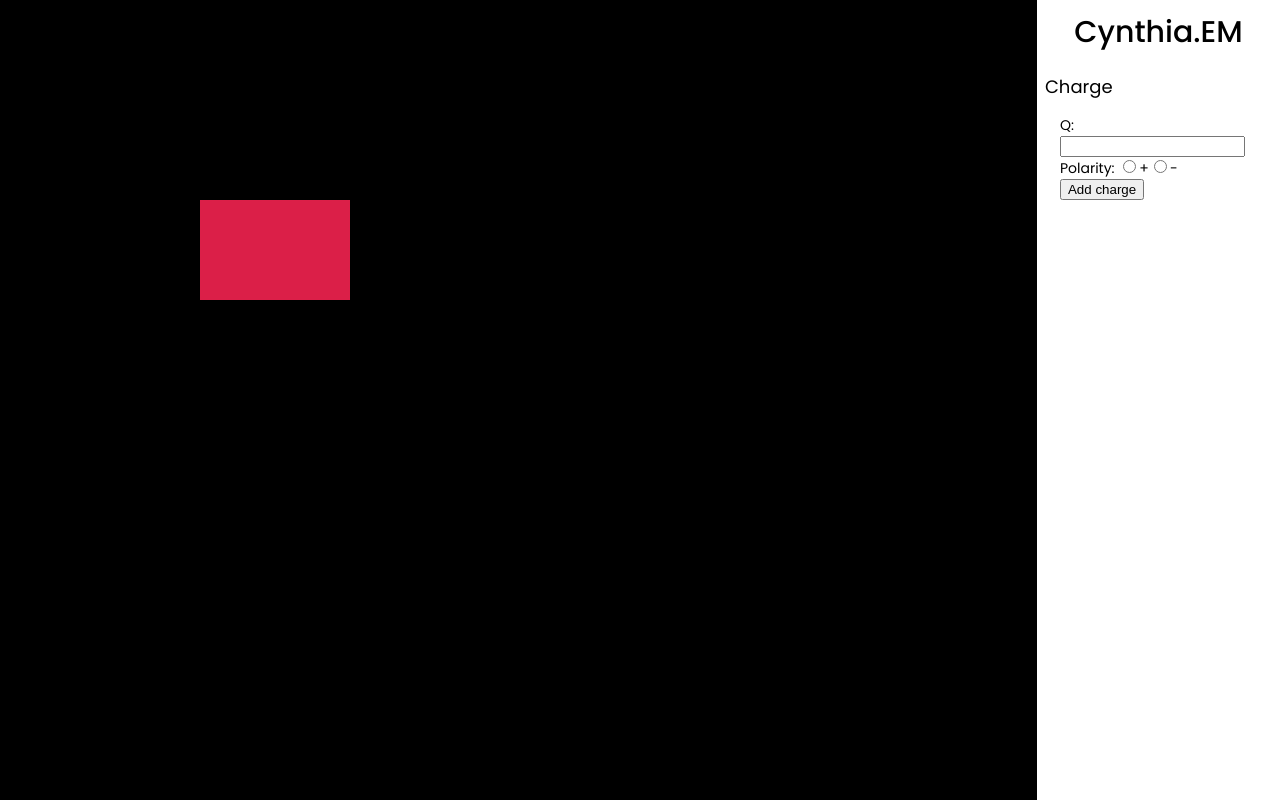
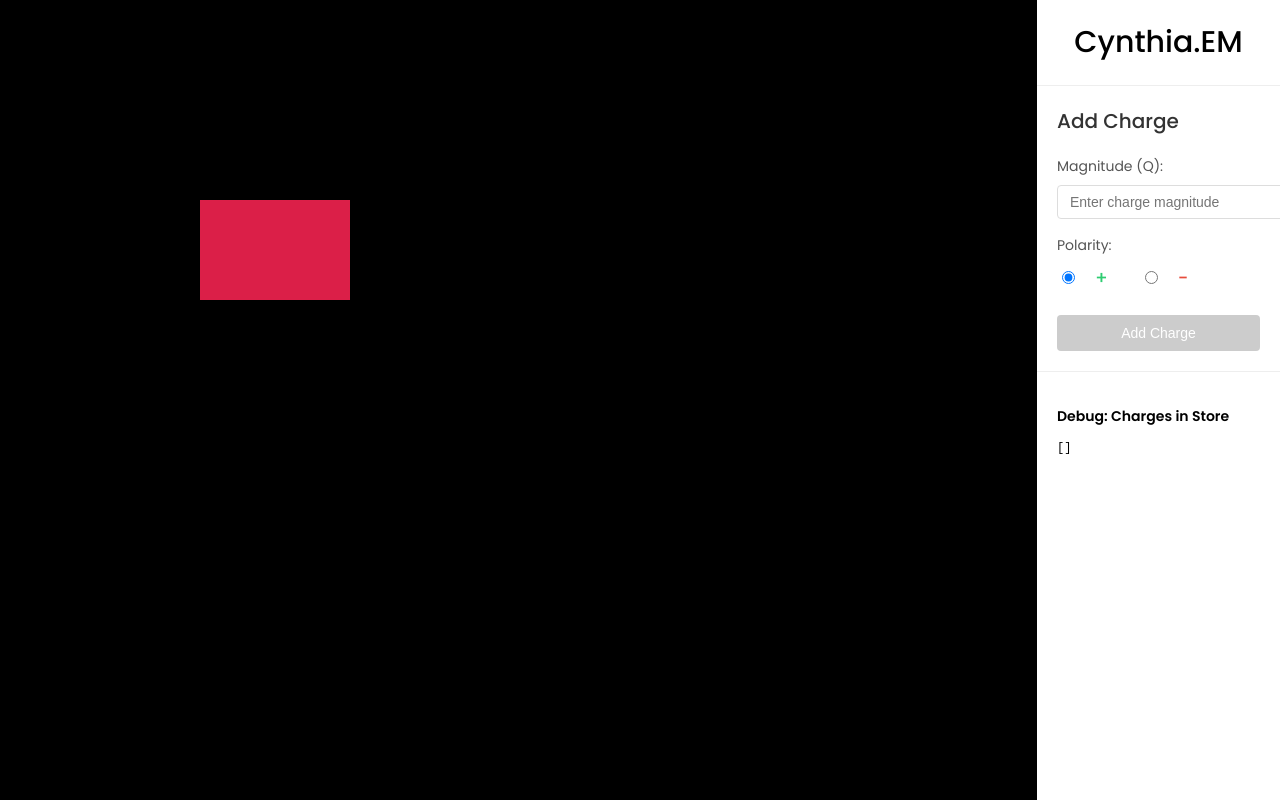
Before and after one commit to achuthanmukundan00/Capstone202425, a Vue app in the folder project-cynthia/: page / in a window 1280 px wide. Built offline with nearby package versions, Linux system fonts and the light colour scheme.

Commit message:
cleaned up the UI and connected the Add Charge button to the charges store

```diff
--- a/project-cynthia/src/components/ControlBar.vue
+++ b/project-cynthia/src/components/ControlBar.vue
@@ -1,57 +1,243 @@
 <template>
   <div class="controls-container">
-    <!-- Add your controls here -->
+    <!-- Application logo -->
     <div class="logo">
       Cynthia.EM
     </div>
 
+    <!-- Charge creation form container -->
     <div class="charge-container">
-        Charge
-        <form>
-            <label for="q">Q:</label>
-            <input type="text" id="q" name="q"><br>
+      <h2 class="section-title">Add Charge</h2>
+      <!-- Form with prevent default to handle submission -->
+      <form @submit.prevent="handleAddCharge">
+        <!-- Magnitude input field -->
+        <div class="form-group">
+          <label for="q">Magnitude (Q):</label>
+          <input
+            type="number"
+            id="q"
+            v-model="chargeValue"
+            min="0"
+            step="0.1"
+            class="input-field"
+            placeholder="Enter charge magnitude"
+          >
+        </div>
 
-            <label for="polarity">Polarity: </label>
-            <input type="radio" id="positive" name="positive" value="positive">
-            <label for="positive">+</label>
-            <input type="radio" id="negative" name="negative" value="negative">
-            <label for="negative">-</label><br>
+        <!-- Polarity selection radio buttons -->
+        <div class="form-group">
+          <label class="polarity-label">Polarity:</label>
+          <div class="polarity-options">
+            <!-- Positive charge option -->
+            <label class="radio-label">
+              <input
+                type="radio"
+                v-model="polarity"
+                value="positive"
+                name="polarity"
+              >
+              <span class="radio-text positive">+</span>
+            </label>
+            <!-- Negative charge option -->
+            <label class="radio-label">
+              <input
+                type="radio"
+                v-model="polarity"
+                value="negative"
+                name="polarity"
+              >
+              <span class="radio-text negative">−</span>
+            </label>
+          </div>
+        </div>
 
-            <button>Add charge</button>
+        <!-- Submit button - disabled when form is invalid -->
+        <button type="submit" class="submit-button" :disabled="!isValid">
+          Add Charge
+        </button>
       </form>
+    </div>
 
+    <!-- Debug section to show current charges in store -->
+    <div class="debug-section">
+      <h3>Debug: Charges in Store</h3>
+      <pre>{{ chargesStore.charges }}</pre>
     </div>
   </div>
 </template>
 
+<script setup lang="ts">
+import { ref, computed } from 'vue';
+import { useChargesStore } from '@/stores/charges';
+
+// Initialize the charges store
+const chargesStore = useChargesStore();
+
+// Form state management
+const chargeValue = ref<string>(''); // Stores the magnitude input value
+const polarity = ref<'positive' | 'negative'>('positive'); // Stores selected polarity
+
+// Computed property to check if form input is valid
+const isValid = computed(() => {
+  return chargeValue.value !== '' && !isNaN(Number(chargeValue.value));
+});
+
+// Handler for form submission
+const handleAddCharge = () => {
+  if (!isValid.value) return; // Guard clause for invalid input
+
+  // Add new charge to store
+  chargesStore.addCharge({
+    magnitude: Number(chargeValue.value),
+    polarity: polarity.value
+  });
+
+  // Reset form after submission
+  chargeValue.value = '';
+};
+</script>
+
 <style scoped>
+/* Container for the entire control panel */
 .controls-container {
   width: 300px;
   background-color: white;
-    height: 100%; /* Ensures it takes full height */
+  height: 100%;
   box-shadow: -2px 0 5px rgba(0, 0, 0, 0.1);
+  display: flex;
+  flex-direction: column;
 }
 
+/* Logo styling */
 .logo {
   font-size: 30px;
   font-weight: 500;
   text-align: center;
-    padding-top: 10px;
-    padding-bottom: 10px;
+  padding: 20px 0;
+  border-bottom: 1px solid #eee;
 }
 
+/* Charge form container styling */
 .charge-container {
-    font-size: 18px;
-    padding: 8px;
+  padding: 20px;
 }
 
-  .charge-container form {
-    padding-top: 10px;
-    padding: 15px;
+/* Section title styling */
+.section-title {
+  font-size: 20px;
+  font-weight: 500;
+  margin: 0 0 20px 0;
+  color: #333;
+}
+
+/* Form group styling for input sections */
+.form-group {
+  margin-bottom: 16px;
+}
+
+/* Label styling for form inputs */
+.form-group label {
+  display: block;
+  margin-bottom: 8px;
+  color: #555;
   font-size: 14px;
 }
 
-  .charge-container button {
-    text-align: right;
+/* Input field styling */
+.input-field {
+  width: 100%;
+  padding: 8px 12px;
+  border: 1px solid #ddd;
+  border-radius: 4px;
+  font-size: 14px;
+  transition: border-color 0.2s;
+}
+
+/* Input field focus state */
+.input-field:focus {
+  border-color: #4a90e2;
+  outline: none;
+}
+
+/* Polarity label styling */
+.polarity-label {
+  margin-bottom: 8px;
+  display: block;
+  color: #555;
+  font-size: 14px;
+}
+
+/* Container for polarity radio buttons */
+.polarity-options {
+  display: flex;
+  gap: 20px;
+}
+
+/* Radio button label styling */
+.radio-label {
+  display: flex;
+  align-items: center;
+  cursor: pointer;
+}
+
+/* Radio input styling */
+.radio-label input {
+  margin-right: 8px;
+}
+
+/* Polarity indicator text styling */
+.radio-text {
+  font-size: 18px;
+  font-weight: 500;
+  padding: 4px 12px;
+  border-radius: 4px;
+}
+
+/* Positive charge indicator color */
+.radio-text.positive {
+  color: #2ecc71;
+}
+
+/* Negative charge indicator color */
+.radio-text.negative {
+  color: #e74c3c;
+}
+
+/* Submit button styling */
+.submit-button {
+  width: 100%;
+  padding: 10px;
+  background-color: #4a90e2;
+  color: white;
+  border: none;
+  border-radius: 4px;
+  font-size: 14px;
+  font-weight: 500;
+  cursor: pointer;
+  transition: background-color 0.2s;
+}
+
+/* Submit button hover state */
+.submit-button:hover:not(:disabled) {
+  background-color: #357abd;
+}
+
+/* Submit button disabled state */
+.submit-button:disabled {
+  background-color: #ccc;
+  cursor: not-allowed;
+}
+
+/* Debug section styling */
+.debug-section {
+  padding: 20px;
+  border-top: 1px solid #eee;
+  font-size: 12px;
+}
+
+/* Debug output styling */
+.debug-section pre {
+  white-space: pre-wrap;
+  word-break: break-all;
 }
 </style>
--- /dev/null
+++ b/project-cynthia/src/stores/charges.ts
@@ -0,0 +1,32 @@
+import { defineStore } from 'pinia';
+
+// Define the structure of a charge object
+interface Charge {
+  id: string;          // Unique identifier for each charge
+  magnitude: number;    // Strength of the charge (Q)
+  polarity: 'positive' | 'negative';  // Whether it's a positive or negative charge
+  position: { x: number; y: number }; // Position on the canvas
+}
+
+// Create a Pinia store for managing charges
+export const useChargesStore = defineStore('charges', {
+  // Initial state of the store
+  state: () => ({
+    charges: [] as Charge[] // Array to hold all charges in the simulation
+  }),
+
+  // Actions that can be performed on the store
+  actions: {
+    // Add a new charge to the simulation
+    // Takes partial charge data (omitting id and position which are generated)
+    addCharge(charge: Omit<Charge, 'id' | 'position'>) {
+      const newCharge: Charge = {
+        id: crypto.randomUUID(), // Generate unique ID for the charge
+        magnitude: charge.magnitude,
+        polarity: charge.polarity,
+        position: { x: 400, y: 300 } // Place charge in center of canvas initially
+      };
+      this.charges.push(newCharge);
+    }
+  }
+});
```
Also changed, not shown: 1 other file (tests, documents, lock files or other folders). Lines whose indentation alone changed are shown as unchanged.
